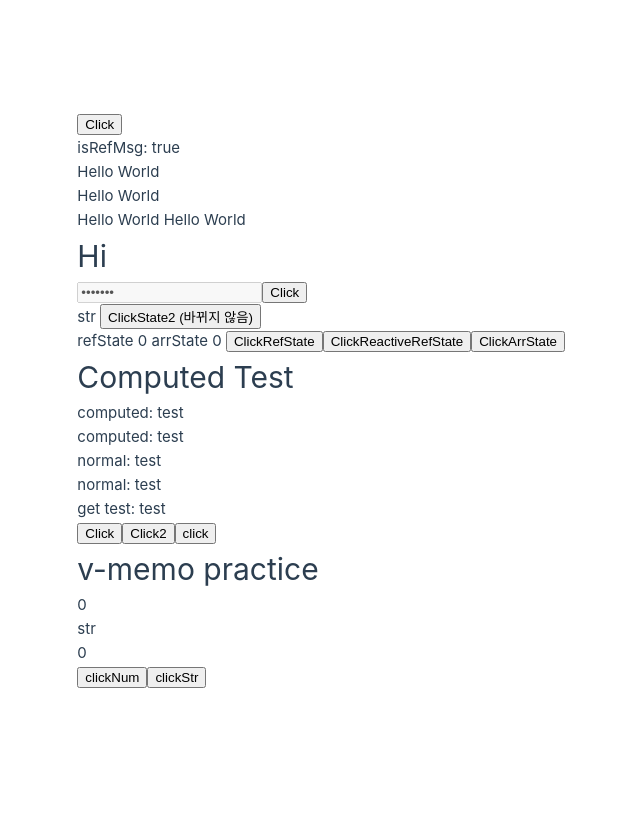
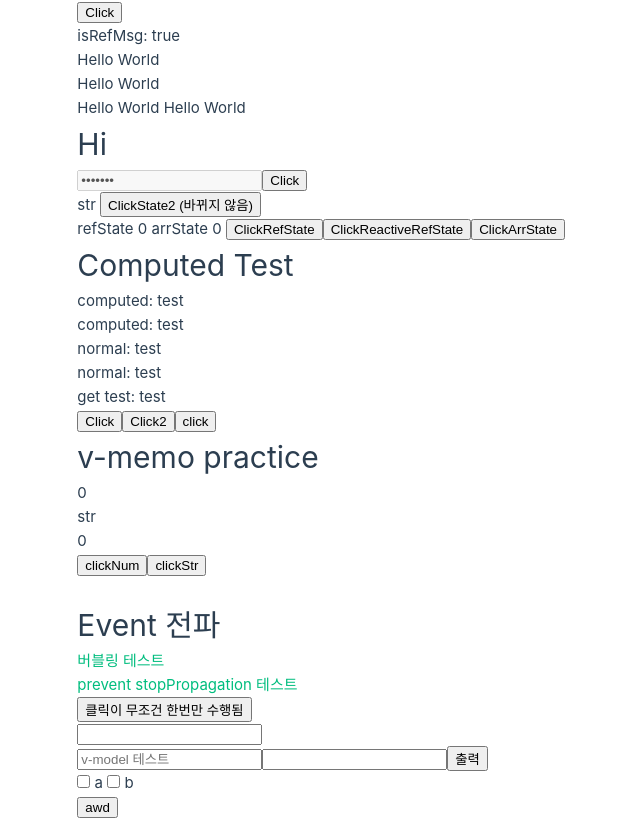
Before and after one commit to CJW23/Study-Note-PJ, a Vue app in the folder frontend/vue3-practice/: page / in a window 1280 px wide. Shown: the whole page, without its empty margins (75-715 px from the left). Built offline with nearby package versions, Linux system fonts and the light colour scheme.

Commit message:
Vue3 문법 공부 및 정리중

```diff
--- a/frontend/vue3-practice/src/App.vue
+++ b/frontend/vue3-practice/src/App.vue
@@ -39,15 +39,23 @@
     <div>
       <VMemoPractice/>
     </div>
+    <div>
+      <EventPractice/>
+    </div>
+    <div>
+      <VModelPractice/>
+    </div>
   </div>
 </template>
 <script>
 import {isRef, onMounted, reactive, ref} from "vue";
 import ComputedPractice from '@/components/ComputedPractice.vue';
 import VMemoPractice from "@/components/VMemoPractice.vue";
+import EventPractice from "@/components/EventPractice.vue";
+import VModelPractice from "@/components/VModelPractice.vue";
 
 export default {
-  components: {VMemoPractice, ComputedPractice},
+  components: {VModelPractice, EventPractice, VMemoPractice, ComputedPractice},
   /**setUp() hook은 Composition API 사용을 위한 진입점 역할
    * 컴포넌트 인스턴스가 *생성되기전*에 호출
    * 첫번째 매개변수에 props올 수 있음
@@ -72,6 +80,8 @@ export default {
       value: '123456',
       disabled: true
     });
+    //아래처럼 object인 ref 접근 가능
+    console.log(attrs.value.type);
 
     const changeMsg = () => {
       reactiveMsg.value = reactiveMsg.value + "!";
--- /dev/null
+++ b/frontend/vue3-practice/src/components/EventPractice.vue
@@ -0,0 +1,45 @@
+<template>
+  <br>
+  <h1>Event 전파</h1>
+  <div @click="bubbling">
+    <!-- 클릭시 버블링 캡쳐링으로 인해 bubbling click이벤트와 href가 같이 수행된다 -->
+    <a href="https://naver.com" @click="click">버블링 테스트</a><br>
+    <!-- @click 디렉티브에 prevent, stop을 넣음으로써 버블링, 캡처링 막기 가능 -->
+    <a href="https://naver.com" @click.prevent.stop="click">prevent stopPropagation 테스트</a><br>
+    <!-- 클릭이 메소드가 한번만 수행됨 -->
+    <button @click.once.stop="click">클릭이 무조건 한번만 수행됨</button>
+    <br>
+    <!-- keydown -->
+    <input @click.stop type="text" @keydown.enter="add" />
+    <li v-for="(v, i) in arr" :key="i">
+      {{v}}
+    </li>
+  </div>
+</template>
+
+<script>
+import {reactive} from "vue";
+
+export default {
+  name: "EventPractice",
+  setup() {
+    const arr = reactive([]);
+    const bubbling = () => {
+      alert("버블링");
+    }
+    const click = () => {
+      alert("click");
+    }
+    const add = (e) => {
+      const value = e.target.value;
+      arr.push(value);
+    }
+    return {
+      bubbling,
+      click,
+      arr,
+      add
+    }
+  }
+}
+</script>
--- /dev/null
+++ b/frontend/vue3-practice/src/components/VModelPractice.vue
@@ -0,0 +1,40 @@
+<template>
+  <!-- v-model: 양방향 바인딩이라 함 -->
+  <input :value="str" @input="inputStr" placeholder="v-model 테스트"/>
+  <input v-model="str" />
+  <button @click="print">출력</button>
+  <div>
+    <input type="checkbox" value="a" v-model="arr" /> a
+    <input type="checkbox" value="b" v-model="arr" /> b
+    {{ printArr }}<br>
+    <button @click="click">awd</button><br>
+    {{test}}
+  </div>
+</template>
+
+<script>
+import {computed, reactive, ref} from "vue";
+
+export default {
+  name: "VModelPractice",
+  setup() {
+    const api = () => {return {a:12345}};
+    const str = ref('');
+    const arr = ref([]);
+    const test = reactive(api());
+
+    console.log(test.a);
+    const inputStr = (event) => str.value = event.target.value;
+    const print = () => alert(str.value);
+    const printArr = computed(() => arr.value.join(','));
+    return {
+      str,
+      inputStr,
+      print,
+      arr,
+      printArr,
+      api
+    }
+  }
+}
+</script>
```
